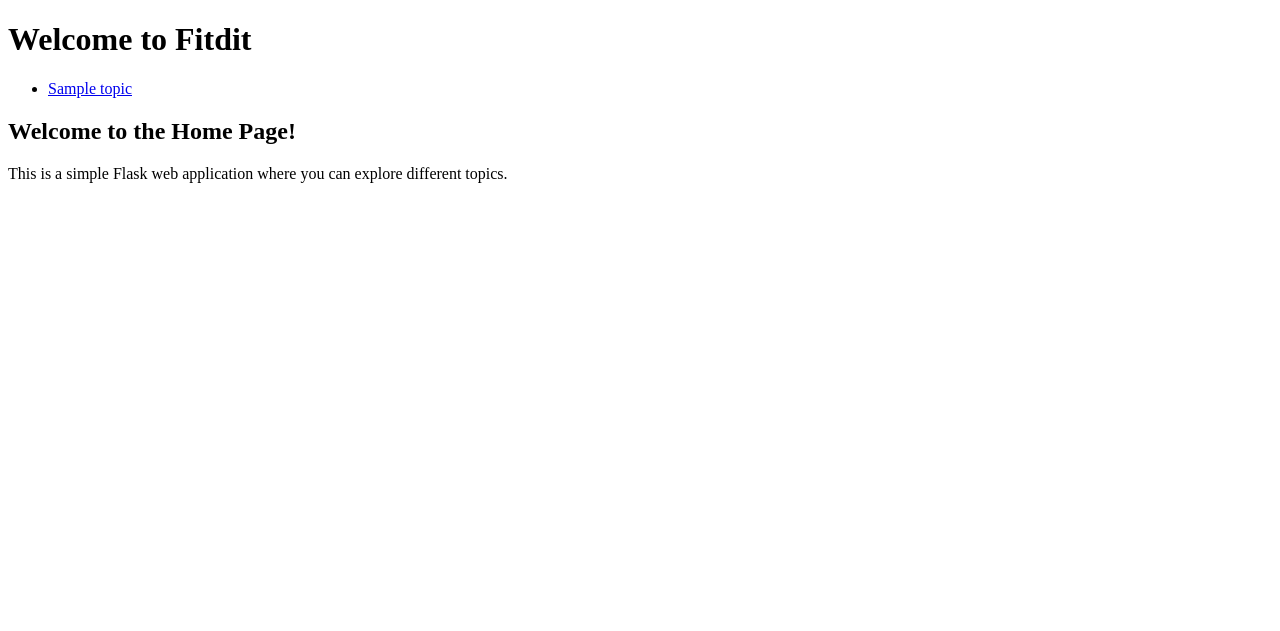
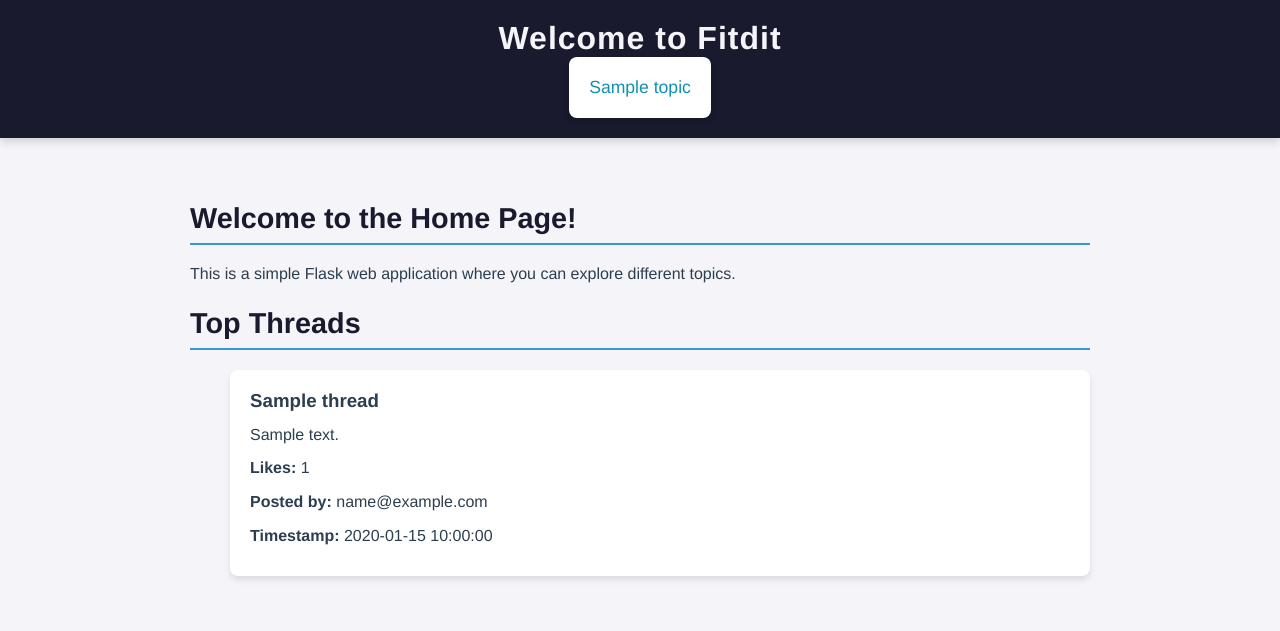
Before and after one commit to FlyingTiger7/CS4111-Project1, a Python web app: template templates/home.html in a window 1280 px wide. Shown: the top 631 px of the page. Run offline with Jinja, Linux system fonts and the light colour scheme; the template is opened without the code that fills it: most values are stand-ins (such as "Sample title", 1, 10 or a date in 2020).

Commit message:
Added a home page, and styles.css

```diff
--- /dev/null
+++ b/static/styles.css
@@ -0,0 +1,95 @@
+/* General Page Styling */
+body {
+    font-family: "Helvetica Neue", Arial, sans-serif;
+    margin: 0;
+    padding: 0;
+    color: #2c3e50; /* Dark grey-blue */
+    background-color: #f4f4f9; /* Soft light grey */
+}
+
+/* Header Styling */
+header {
+    background-color: #1a1a2e; /* Dark navy blue */
+    padding: 20px 0;
+    box-shadow: 0 4px 8px rgba(0, 0, 0, 0.15);
+}
+
+header h1 {
+    color: #f4f4f9; /* Soft light grey */
+    text-align: center;
+    font-size: 2em;
+    margin: 0;
+    letter-spacing: 1px;
+}
+
+/* Navigation Styling */
+nav ul {
+    list-style-type: none;
+    padding: 0;
+    margin: 0;
+    display: flex;
+    justify-content: center;
+}
+
+nav ul li {
+    margin: 0 15px;
+}
+
+nav ul li a {
+    color: #1191b1; /* Light grey */
+    text-decoration: none;
+    font-weight: 500;
+    font-size: 1.1em;
+    padding-bottom: 5px;
+    border-bottom: 2px solid transparent;
+    transition: border-bottom 0.3s ease;
+}
+
+nav ul li a:hover, nav ul li a:focus {
+    border-bottom: 2px solid #3498db; /* Subtle blue underline */
+}
+
+/* Main Content Styling */
+main {
+    padding: 40px;
+    max-width: 900px;
+    margin: 0 auto;
+}
+
+h2 {
+    color: #1a1a2e;
+    font-size: 1.8em;
+    border-bottom: 2px solid #3498db; /* Blue underline */
+    padding-bottom: 8px;
+    margin-bottom: 20px;
+}
+
+/* Card Style for List Items */
+ul li {
+    list-style: none;
+    margin: 15px 0;
+    padding: 20px;
+    background-color: #ffffff;
+    border-radius: 8px;
+    box-shadow: 0 4px 6px rgba(0, 0, 0, 0.1);
+}
+
+ul li h3 {
+    color: #2c3e50; /* Dark grey-blue */
+    margin: 0 0 10px;
+}
+
+ul li p {
+    margin: 8px 0;
+    line-height: 1.6;
+}
+
+/* Footer (if you want to add one) */
+footer {
+    text-align: center;
+    padding: 15px;
+    font-size: 0.9em;
+    color: #95a5a6; /* Muted grey */
+    background-color: #f4f4f9;
+    border-top: 1px solid #ddd;
+}
--- a/templates/base.html
+++ b/templates/base.html
@@ -4,6 +4,8 @@
     <meta charset="UTF-8">
     <meta name="viewport" content="width=device-width, initial-scale=1.0">
     <title>{% block title %}My App{% endblock %}</title>
+    <link rel="stylesheet" href="{{ url_for('static', filename='styles.css') }}">
+</head>
 </head>
 <body>
     <header>
--- a/templates/home.html
+++ b/templates/home.html
@@ -7,6 +7,17 @@
 <p>This is a simple Flask web application where you can explore different topics.</p>
 
 <!-- Additional content for the home page can go here -->
-
+<h2>Top Threads</h2>
+    <ul>
+        {% for thread in top_threads %}
+            <li>
+                <h3>{{ thread.title }}</h3>
+                <p>{{ thread.body }}</p>
+                <p><strong>Likes:</strong> {{ thread.like_count }}</p>
+                <p><strong>Posted by:</strong> {{ thread.email }}</p>
+                <p><strong>Timestamp:</strong> {{ thread.timestamp }}</p>
+            </li>
+        {% endfor %}
+    </ul>
 
 {% endblock %}
```
Also changed, not shown: app.py (+19 -2 lines), templates/topic.html (+10 -10 lines).
